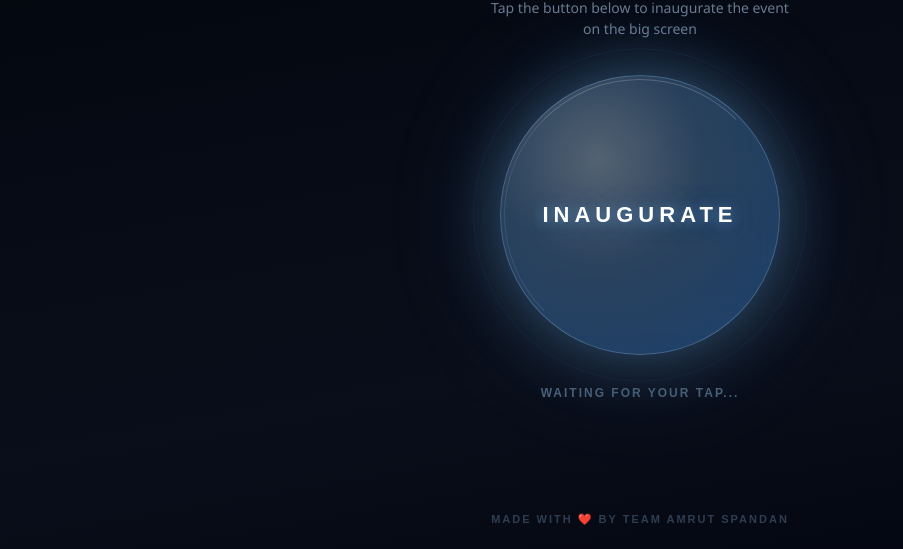
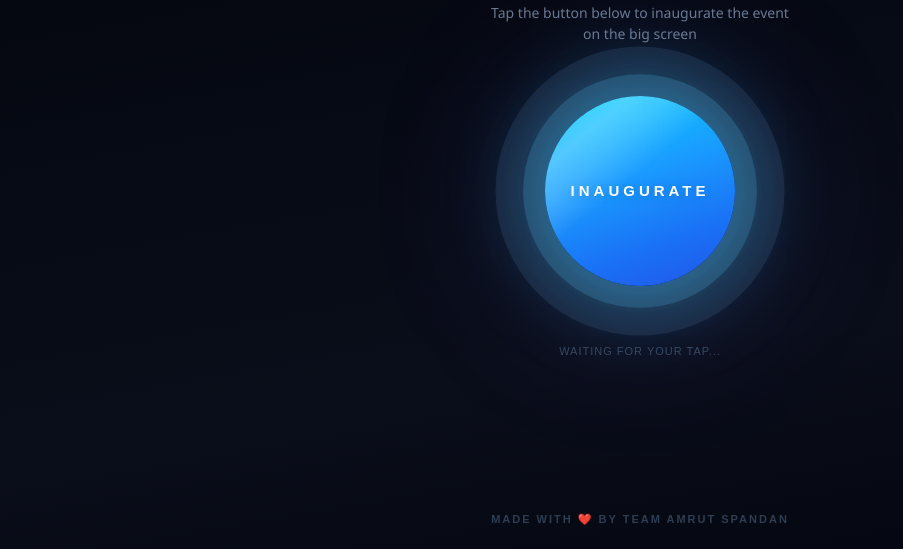
Before and after one commit to per-shree/Spandan, a website: page remote.html in a window 1280 px wide. Shown: the part 251-800 px from the top of the page, without its empty margins (0-903 px from the left). Drawn offline with Linux system fonts and the light colour scheme; a script that the page names is missing.

Commit message:
button update

```diff
--- a/remote.html
+++ b/remote.html
@@ -9,38 +9,53 @@
     html, body { height: 100%; font-family: "Segoe UI", system-ui, sans-serif; color: #e8ecf2; background: linear-gradient(170deg, #020408 0%, #060a14 40%, #0a0e1a 70%, #030610 100%); }
     body { display: flex; flex-direction: column; align-items: center; justify-content: center; gap: 0; padding: 24px; -webkit-user-select: none; user-select: none; position: relative; min-height: 100%; }
 
-    .badge { display: inline-flex; align-items: center; gap: 8px; border: 1px solid rgba(100,160,220,.3); border-radius: 999px; padding: 8px 20px; font: 600 12px/1 sans-serif; letter-spacing: 3px; text-transform: uppercase; color: #7eb8e0; margin-bottom: 22px; }
+    .badge { display: inline-flex; align-items: center; gap: 8px; border: 1px solid rgba(100,160,220,.3); border-radius: 999px; padding: 8px 20px; font: 600 12px/1 sans-serif; letter-spacing: 3px; text-transform: uppercase; color: #7eb8e0; margin-bottom: 22px; margin-top: -40px; }
     .badge::before { content: "\1F4E1"; font-size: 14px; }
 
     .title { text-align: center; margin-bottom: 8px; font-size: 32px; font-weight: 800; background: linear-gradient(135deg, #ffffff 0%, #a8d8ff 40%, #4da8ff 65%, #2b7de9 100%); -webkit-background-clip: text; -webkit-text-fill-color: transparent; background-clip: text; }
 
-    .subtitle { font-size: 14px; color: #6a7a90; text-align: center; line-height: 1.5; margin-bottom: 36px; }
+    .subtitle { font-size: 14px; color: #6a7a90; text-align: center; line-height: 1.5; margin-bottom: 52px; }
 
-    @keyframes breathe { 0%,100% { box-shadow: 0 0 50px rgba(120,190,255,.3), 0 0 100px rgba(100,180,255,.15), 0 20px 50px rgba(0,0,0,.4); } 50% { box-shadow: 0 0 80px rgba(120,190,255,.4), 0 0 140px rgba(100,180,255,.2), 0 20px 50px rgba(0,0,0,.4); } }
-    @keyframes shimmer { 0% { transform: translateX(-100%) rotate(25deg); } 100% { transform: translateX(100%) rotate(25deg); } }
-    @keyframes ring { 0% { transform: scale(1); opacity: .4; } 100% { transform: scale(1.7); opacity: 0; } }
+    @keyframes pulse-ring { 0% { transform: scale(1); opacity: .55; } 100% { transform: scale(1.75); opacity: 0; } }
+    @keyframes breathe {
+      0%,100% { box-shadow: 0 0 0 18px rgba(100,210,255,.13), 0 0 0 38px rgba(140,190,255,.08), 0 0 60px 10px rgba(0,190,255,.25), 0 0 120px 20px rgba(160,100,255,.12); }
+      50%  { box-shadow: 0 0 0 22px rgba(100,210,255,.18), 0 0 0 50px rgba(140,190,255,.1),  0 0 80px 20px rgba(0,190,255,.35), 0 0 160px 30px rgba(160,100,255,.18); }
+    }
+    @keyframes shimmer { 0% { transform: translateX(-120%) rotate(30deg); } 100% { transform: translateX(120%) rotate(30deg); } }
 
-    .btn-wrap { position: relative; display: grid; place-items: center; margin-bottom: 32px; }
-    .btn-wrap::before, .btn-wrap::after { content: ""; position: absolute; width: min(280px, 75vw); height: min(280px, 75vw); border-radius: 50%; border: 1.5px solid rgba(130,200,255,.18); animation: ring 3s ease-out infinite; pointer-events: none; }
-    .btn-wrap::after { animation-delay: 1.5s; }
+    .btn-wrap { position: relative; display: grid; place-items: center; margin-bottom: 24px; }
+    .ring { position: absolute; border-radius: 50%; pointer-events: none; }
+    .ring-1 { width: min(190px, 52vw); height: min(190px, 52vw); background: radial-gradient(circle, rgba(255,255,255,.45) 0%, rgba(180,230,255,.2) 40%, transparent 70%); animation: pulse-ring 3s ease-out infinite; }
+    .ring-2 { width: min(190px, 52vw); height: min(190px, 52vw); background: radial-gradient(circle, rgba(200,180,255,.3) 0%, rgba(140,160,255,.12) 50%, transparent 70%); animation: pulse-ring 3s ease-out infinite 1.5s; }
 
-    #playBtn { width: min(280px, 75vw); height: min(280px, 75vw); border-radius: 50%; border: 1px solid rgba(170,215,255,.25); background: radial-gradient(circle at 35% 30%, rgba(200,230,255,.4), rgba(120,190,255,.3) 40%, rgba(80,160,240,.35) 70%, rgba(50,130,220,.45)); backdrop-filter: blur(12px); -webkit-backdrop-filter: blur(12px); color: #fff; font: 800 22px/1 sans-serif; letter-spacing: 5px; text-transform: uppercase; cursor: pointer; display: grid; place-items: center; text-shadow: 0 1px 12px rgba(120,190,255,.5), 0 0 30px rgba(100,180,255,.25); transition: transform .2s cubic-bezier(.34,1.56,.64,1), box-shadow .3s; animation: breathe 4s ease-in-out infinite; position: relative; z-index: 1; overflow: hidden; }
-    #playBtn::before { content: ""; position: absolute; top: -50%; left: -50%; width: 200%; height: 200%; background: linear-gradient(105deg, transparent 40%, rgba(255,255,255,.08) 45%, rgba(255,255,255,.15) 50%, rgba(255,255,255,.08) 55%, transparent 60%); animation: shimmer 4s ease-in-out infinite; pointer-events: none; }
-    #playBtn::after { content: ""; position: absolute; inset: 3px; border-radius: 50%; border-top: 1px solid rgba(255,255,255,.2); border-left: 1px solid rgba(255,255,255,.1); border-bottom: 1px solid transparent; border-right: 1px solid transparent; pointer-events: none; }
-    #playBtn:active { transform: scale(.88); box-shadow: 0 0 40px rgba(120,190,255,.2), 0 4px 16px rgba(0,0,0,.3); animation: none; }
+    #playBtn { width: min(190px, 52vw); height: min(190px, 52vw); border-radius: 50%; border: none; background: linear-gradient(160deg, #00d4ff 0%, #1a9fff 40%, #1a6ff5 75%, #2255e8 100%); color: #fff; font: 800 15px/1 sans-serif; letter-spacing: 4px; text-transform: uppercase; cursor: pointer; display: grid; place-items: center; text-shadow: 0 1px 8px rgba(0,100,200,.4); transition: transform .2s cubic-bezier(.34,1.56,.64,1); animation: breathe 3.5s ease-in-out infinite; position: relative; z-index: 1; overflow: hidden; }
+    #playBtn::before { content: ""; position: absolute; top: -60%; left: -60%; width: 220%; height: 220%; background: linear-gradient(110deg, transparent 38%, rgba(255,255,255,.18) 45%, rgba(255,255,255,.28) 50%, rgba(255,255,255,.18) 55%, transparent 62%); animation: shimmer 3.5s ease-in-out infinite; pointer-events: none; }
+    #playBtn:active { transform: scale(.9); animation: none; box-shadow: 0 0 30px rgba(0,180,255,.3); }
 
-    #status { font: 600 12px/1 sans-serif; letter-spacing: 2px; text-transform: uppercase; color: #4a6078; text-align: center; min-height: 20px; }
+    #status { font: 400 11px/1 sans-serif; letter-spacing: 1px; text-transform: uppercase; color: #4a6078; text-align: center; min-height: 16px; margin-top: 36px; opacity: .7; }
     #status.ok { color: #6fd6a4; }
     #status.warn { color: #ff7b72; }
 
     .footer { position: absolute; bottom: 24px; left: 0; right: 0; text-align: center; font: 600 11px/1 sans-serif; letter-spacing: 2px; text-transform: uppercase; color: #2e3d52; }
+
+    @media (max-width: 400px) {
+      body { padding: 16px; }
+      .title { font-size: 24px; }
+      .subtitle { font-size: 12px; margin-bottom: 24px; }
+      .badge { padding: 6px 14px; font-size: 10px; margin-bottom: 14px; }
+      #playBtn { font-size: 12px; letter-spacing: 3px; }
+    }
   </style>
 </head>
 <body>
   <div class="badge">Remote Control</div>
   <div class="title">Amrut Spandan 2K26</div>
   <div class="subtitle">Tap the button below to inaugurate the event<br>on the big screen</div>
-  <div class="btn-wrap"><button id="playBtn">Inaugurate</button></div>
+  <div class="btn-wrap">
+    <div class="ring ring-2"></div>
+    <div class="ring ring-1"></div>
+    <button id="playBtn">Inaugurate</button>
+  </div>
   <div id="status">Waiting for your tap...</div>
   <div class="footer">Made with ❤️ by Team Amrut Spandan</div>
   <script src="https://unpkg.com/mqtt/dist/mqtt.min.js"></script>
```
